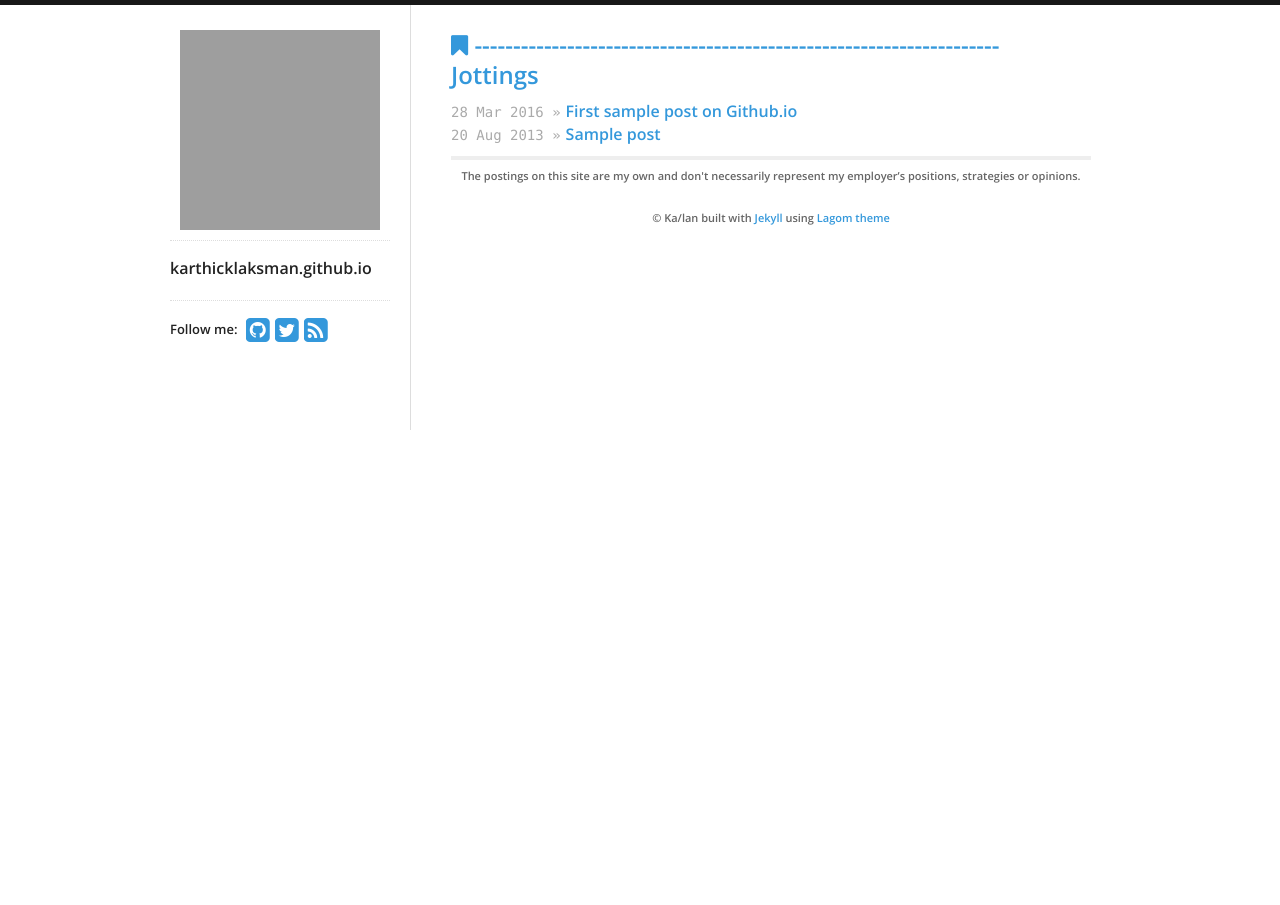
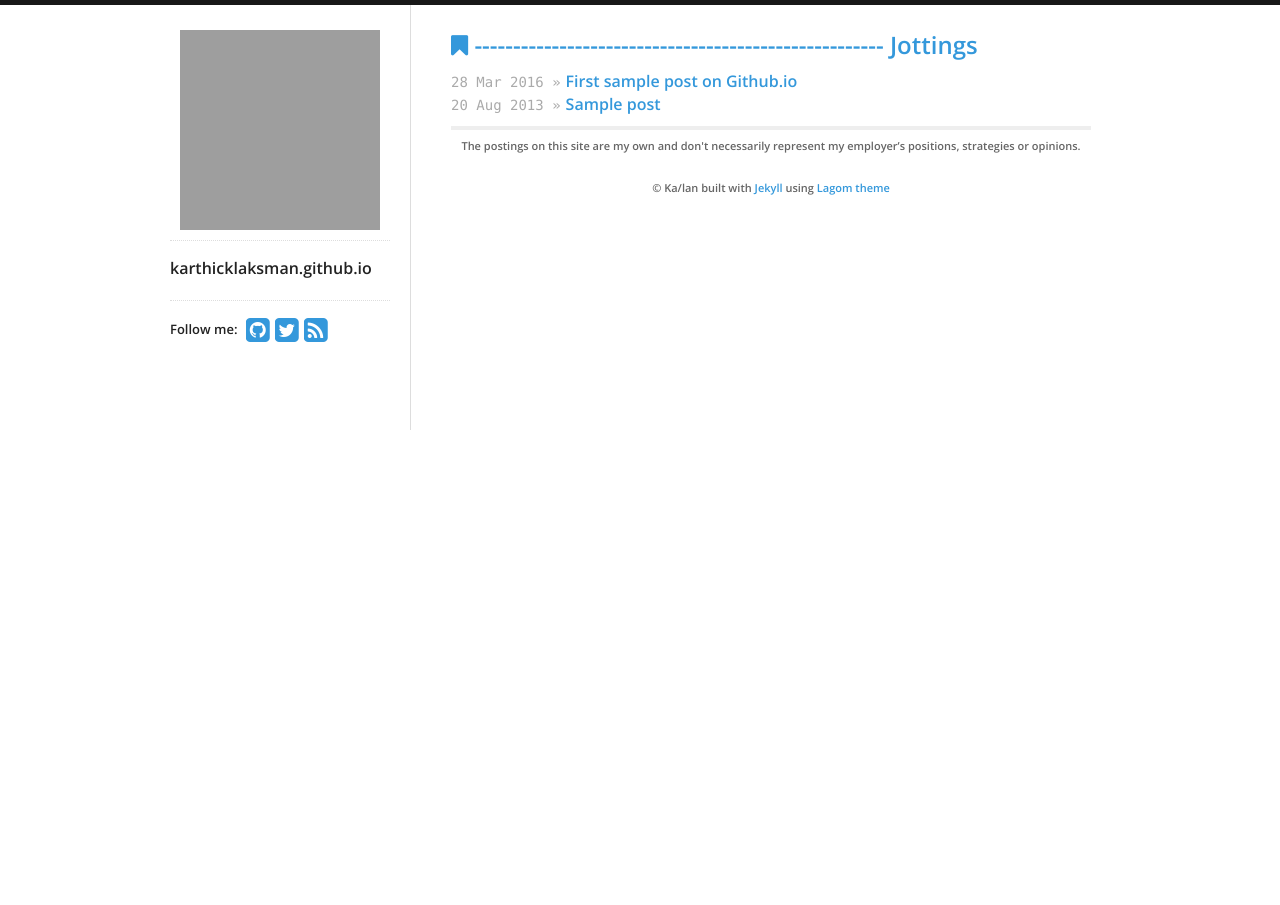
Before and after one commit to itskarthicklakshmanan/karthicklaksman.github.io, a Jekyll site: the page built from index.html, in a window 1280 px wide. Built offline with Jekyll 4.4.1, drawn with Linux system fonts in a browser that asks for light colours; nearby versions of some CDN libraries; grey boxes are pictures that could not be loaded.

Commit message:
Update index.html

```diff
--- a/index.html
+++ b/index.html
@@ -4,7 +4,7 @@
 ---
 
 <div id="home">
-  <h2><i class="fa fa-bookmark"></i>  -------------------------------------------------------------------- Jottings</h2>
+  <h2><i class="fa fa-bookmark"></i>  ----------------------------------------------------- Jottings</h2>
   <ul id="blog-posts" class="posts">
     {% for post in site.posts %}
       <li><span>{{ post.date | date_to_string }} &raquo;</span><a href="{{ post.url }}">{{ post.title }}</a></li>
```
